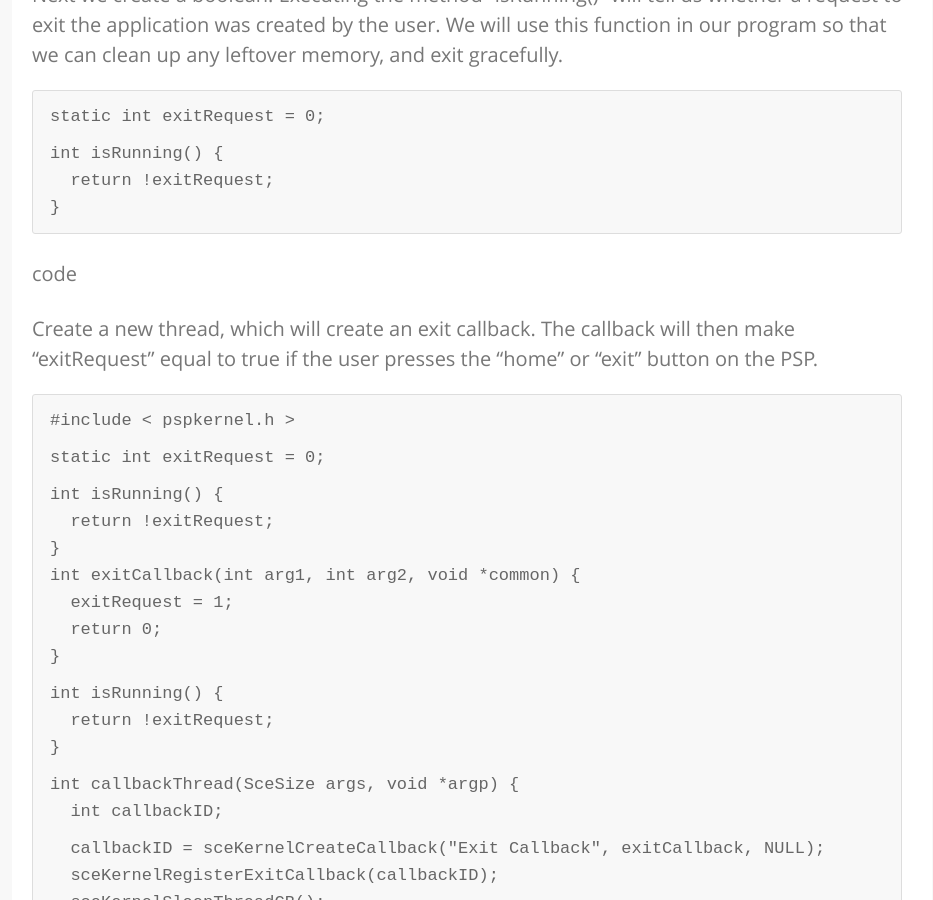
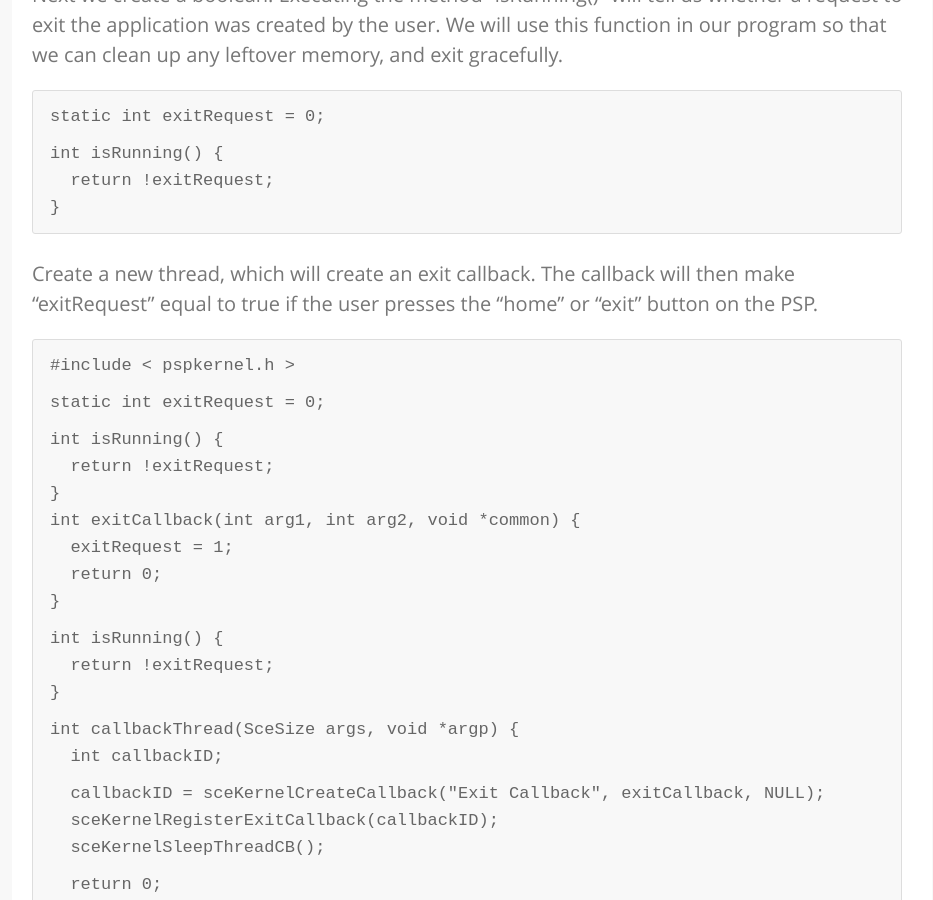
Before and after one commit to raphamorim/raphamorim.github.com, a Jekyll site: the page built from _posts/2016-01-25-creating-games-to-PSP-using-C.md, in a window 1280 px wide and 900 px high, scrolled down 1754 px. Shown: the whole window, without its empty margins (168-1101 px from the left). Built offline with Jekyll 4.4.1, drawn with Linux system fonts in a browser that asks for light colours; comment, search, counter and statistics services are not loaded.

Commit message:
fix error

```diff
--- a/_posts/2016-01-25-creating-games-to-PSP-using-C.md
+++ b/_posts/2016-01-25-creating-games-to-PSP-using-C.md
@@ -53,7 +53,7 @@ Next we create a boolean. Executing the method "isRunning()" will tell us whethe
     <code>int isRunning() {</code>
     <code>&nbsp;&nbsp;return !exitRequest;</code>
     <code>}</code>
-</div>code
+</div>
 
 Create a new thread, which will create an exit callback. The callback will then make "exitRequest" equal to true if the user presses the "home" or "exit" button on the PSP.
 
```
Also changed, not shown: 6 other files.
